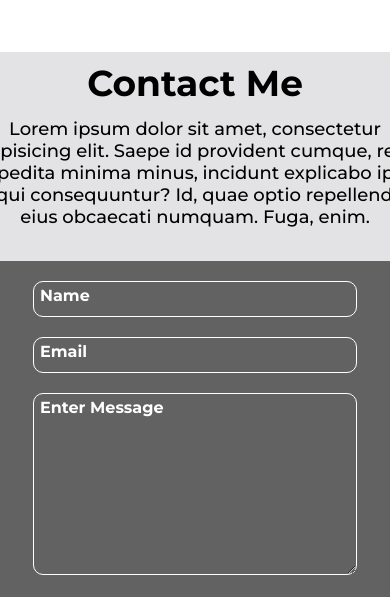
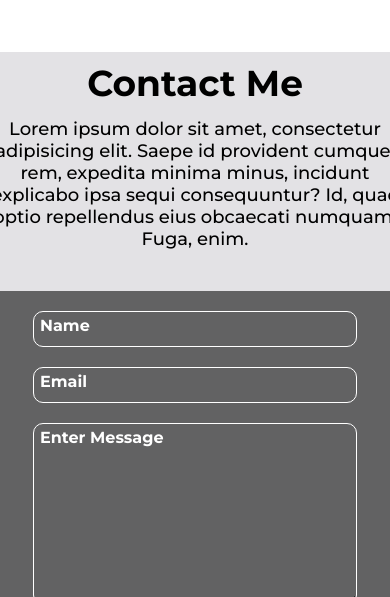
Before and after one commit to gira1992/portfolio, a plain HTML site: page index.html in a window 390 px wide. Shown: the part 3127-3724 px from the top of the page. Drawn offline with Linux system fonts and the light colour scheme.

Commit message:
Add files via upload
adjusted padding for form

```diff
--- a/style.css
+++ b/style.css
@@ -578,7 +578,7 @@ label{
 
 @media only screen and (max-width: 600px){
     #contact {
-        grid-template-rows: 200px 1fr;
+        grid-template-rows: 230px 1fr;
     }
 
     .submit-container{
@@ -587,6 +587,10 @@ label{
 
     form{
         padding-top: 10px;
+    }
+
+    #contact p {
+        padding: 0 15px;
     }
 }
 /* FOOTER SECTION*/
```
